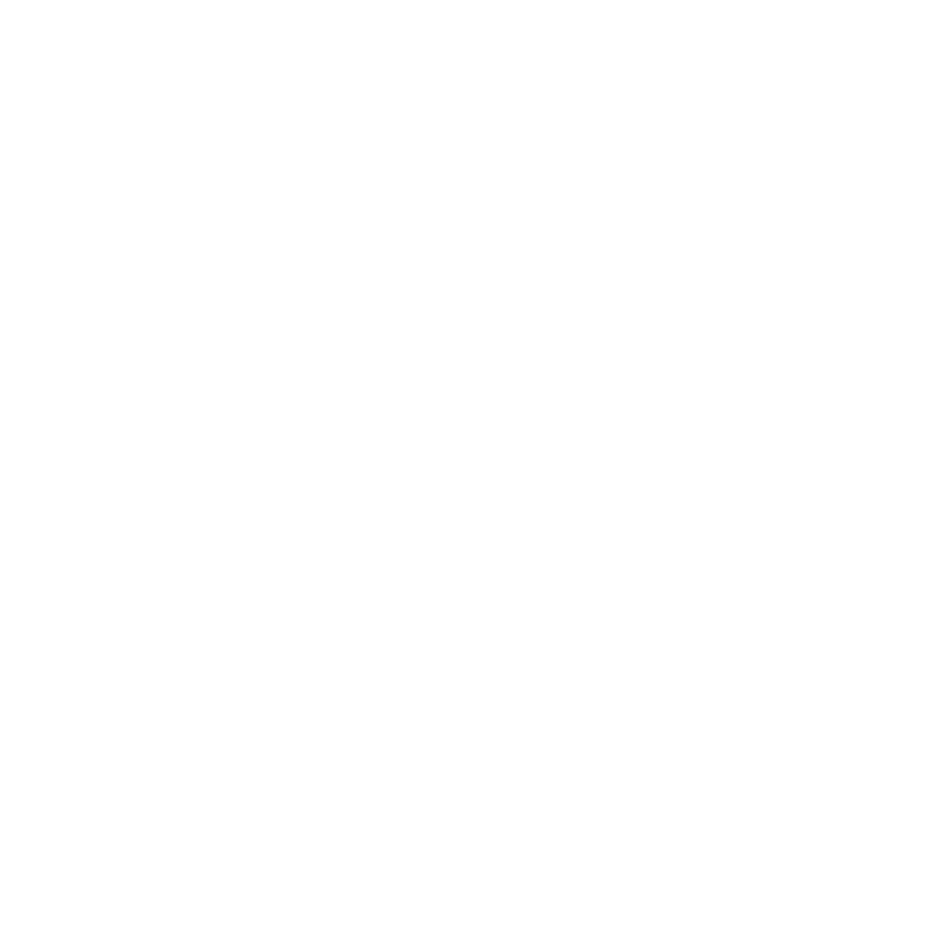
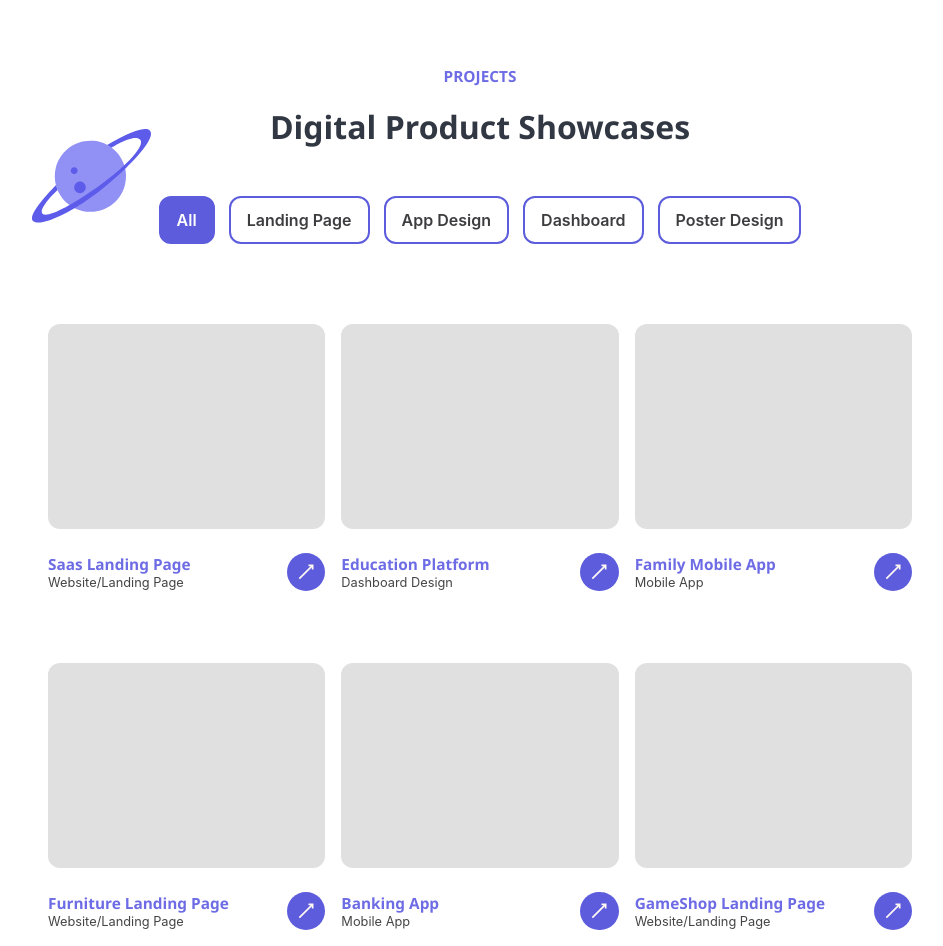
Before and after one commit to dthgiang/giang-portfolio, a React (Create React App) app: page / in a window 1280 px wide. Shown: the part 2120-3066 px from the top of the page, without its empty margins (160-1103 px from the left). Before the commit the page ends 2127 px from the top, so only its background shows below. Built offline with nearby package versions, Linux system fonts and the light colour scheme.

Commit message:
Update project block

```diff
--- a/src/constants/images.js
+++ b/src/constants/images.js
@@ -13,6 +13,8 @@
 import yellowCircleArrow from "../assets/images/arrow-icon-yellow.svg";
 import purpleCircleArrow from "../assets/images/arrow-icon-purple.svg";
 import aboutMeLeft from "../assets/images/about-me-left.svg";
+import bluePlant from "../assets/images/project-plant.svg";
+import projectStar from "../assets/images/project-star.svg";
 
 const images = {
   circlePlay,
@@ -30,6 +32,8 @@
   yellowCircleArrow,
   purpleCircleArrow,
   aboutMeLeft,
+  bluePlant,
+  projectStar,
 };
 
 export default images;
--- a/src/constants/textContent.js
+++ b/src/constants/textContent.js
@@ -34,6 +34,25 @@
   boxTitlePurple: "Frontend Developer",
   boxContentPurple:
     "I develop dynamic, responsive solutions for both web and mobile, focusing on smooth, user-friendly experiences.",
+  projectTitle: "PROJECTS",
+  projectSubTitle: "Digital Product Showcases",
+  all: "All",
+  landingPage: "Landing Page",
+  appDesign: "App Design",
+  dashboard: "Dashboard",
+  posterDesign: "Poster Design",
+  project1Title: "Saas Landing Page",
+  project1SubTitle: "Website/Landing Page",
+  project2Title: "Education Platform",
+  project2SubTitle: "Dashboard Design",
+  project3Title: "Family Mobile App",
+  project3SubTitle: "Mobile App",
+  project4Title: "Furniture Landing Page",
+  project4SubTitle: "Website/Landing Page",
+  project5Title: "Banking App",
+  project5SubTitle: "Mobile App",
+  project6Title: "GameShop Landing Page",
+  project6SubTitle: "Website/Landing Page",
 };
 
 export default textContent;
--- a/src/pages/HomePage/Home.js
+++ b/src/pages/HomePage/Home.js
@@ -1,9 +1,39 @@
-import React from "react";
+import React, { useState } from "react";
 import "../../styles/Home.css";
 import textContent from "../../constants/textContent";
 import images from "../../constants/images";
 
 const Home = () => {
+  const [selectedButton, setSelectedButton] = useState("all");
+  const projects = [
+    {
+      title: textContent.project1Title,
+      subtitle: textContent.project1SubTitle,
+    },
+    {
+      title: textContent.project2Title,
+      subtitle: textContent.project2SubTitle,
+    },
+    {
+      title: textContent.project3Title,
+      subtitle: textContent.project3SubTitle,
+    },
+    {
+      title: textContent.project4Title,
+      subtitle: textContent.project4SubTitle,
+    },
+    {
+      title: textContent.project5Title,
+      subtitle: textContent.project5SubTitle,
+    },
+    {
+      title: textContent.project6Title,
+      subtitle: textContent.project6SubTitle,
+    },
+  ];
+  const handleButtonClick = (buttonName) => {
+    setSelectedButton(buttonName);
+  };
   return (
     <div>
       {/* Intro Block */}
@@ -140,6 +170,64 @@
       </div>
 
       {/* Project Block */}
+      <div className="project-block">
+        <img src={images.bluePlant} alt="bluePlant" className="blue-plant" />
+        <img
+          src={images.projectStar}
+          alt="projectStar"
+          className="project-star"
+        />
+        <div className="project-title">{textContent.projectTitle}</div>
+        <div className="project-subtitle">{textContent.projectSubTitle}</div>
+        <div className="menu-button">
+          {[
+            { key: "all", text: textContent.all },
+            { key: "landingPage", text: textContent.landingPage },
+            { key: "appDesign", text: textContent.appDesign },
+            { key: "dashboard", text: textContent.dashboard },
+            { key: "posterDesign", text: textContent.posterDesign },
+          ].map((button) => (
+            <div
+              key={button.key}
+              className={`button ${button.key}-button ${
+                selectedButton === button.key ? "selected" : ""
+              }`}
+              onClick={() => handleButtonClick(button.key)}
+            >
+              {button.text}
+            </div>
+          ))}
+        </div>
+        <div className="project-container">
+          {projects.map((project, index) => (
+            <div className="project-block" key={index}>
+              <div className="project-image"></div>
+              <div className="project-bottom-block">
+                <div className="project-title-block">
+                  <div className="project-title">{project.title}</div>
+                  <div className="project-subtitle-block">
+                    {project.subtitle}
+                  </div>
+                </div>
+                <button className="project-button">
+                  <svg
+                    xmlns="http://www.w3.org/2000/svg"
+                    viewBox="0 0 24 24"
+                    className="arrow-icon"
+                  >
+                    <path
+                      d="M4 20 L20 4 M15 4 H20 V9"
+                      stroke="currentColor"
+                      strokeWidth="2"
+                      fill="none"
+                    />
+                  </svg>
+                </button>
+              </div>
+            </div>
+          ))}
+        </div>
+      </div>
     </div>
   );
 };
--- a/src/styles/Home.css
+++ b/src/styles/Home.css
@@ -87,8 +87,6 @@
     max-width: 38%; /* Chiều dài tối đa của đoạn văn bản */
 }
 
-
-
 .getStartedButton{
     background-color: #FEB12F; /* Màu nền */
     color: #FFF8F2; /* Màu chữ */
@@ -104,7 +102,6 @@
     background-color: #FFF8F2; /* Màu nền khi hover */
     color: #FEB12F; /* Màu chữ khi hover */
 }
-
 
 .circle-play{
     position:absolute; /* Tạo vị trí tuyệt đối */
@@ -125,7 +122,6 @@
     padding: 2vh 8vw 15vh 8vw; /* Padding: trên, phải, dưới, trái */
 }
 
-
 .watchDemoGroup {
     display: flex; /* Hiển thị theo chiều ngang */
     align-items: center; /* Căn giữa hình tròn và chữ theo chiều dọc */
@@ -140,8 +136,6 @@
     max-width: 38%; /* Chiều dài tối đa của đoạn văn bản */
     margin-left: 1vw;
 }
-
-
 
 .intro-block{
     margin-bottom: 10vh; /* Khoảng cách dưới */
@@ -273,12 +267,6 @@
     transform: scale(1.05); /* Tăng kích thước khi hover */
 }
 
-/* Đổ bóng cho các hộp khác khi một hộp được hover */
-
-
-/* Hiệu ứng màu nền khi hover */
-
-
 .box-1{
     background-color: #F8F8F8; /* Màu nền */
     padding: 4vh 0; /* Khoảng cách bên trong */
@@ -387,7 +375,6 @@
     padding: 10vh 0; /* Padding: trên, phải, dưới, trái */
     gap: 40vw; /* Khoảng cách giữa các phần tử */
 }
-
 
 .left-block{
     position: relative; /* Tạo vị trí tương đối */
@@ -558,3 +545,178 @@
     margin-left: 8px; /* Khoảng cách giữa chữ và mũi tên */
     font-size: 1.2rem;
 }
+
+.project-block{
+    position: relative; /* Tạo vị trí tương đối */
+    display: flex; /* Hiển thị theo chiều ngang */
+    flex-direction: column; /* Đặt chiều dọc cho phần tử con */
+    justify-content: center; /* Căn giữa các phần tử theo chiều dọc */
+    text-align: center; /* Căn giữa theo chiều ngang */
+    align-items: center; /* Căn giữa các phần tử theo chiều ngang */
+    height: auto; /* Đặt chiều cao khối là to */
+    margin-top: 7vh; /* Khoảng cách trên */
+    gap: 2vh; /* Khoảng cách giữa các phần tử */
+}
+
+.project-title{
+    color: #6E6CE5; /* Màu chữ */
+    font-size: 1.2vw; /* Kích thước chữ */
+    font-weight: 600; /* Trọng số chữ */
+    line-height: 1.4; /* Chiều cao dòng */
+    font-family: 'Segoe UI', sans-serif; /* Font chữ */
+    font-weight: bold; /* Trọng số font */
+}
+
+.project-subtitle{
+    color: #323843; /* Màu chữ */
+    font-size: 2.5vw; /* Kích thước chữ */
+    font-weight: 600; /* Trọng số chữ */
+    line-height: 1.5; /* Chiều cao dòng */
+    font-family: 'Segoe UI', sans-serif; /* Font chữ */
+    font-weight: bold; /* Trọng số font */
+    margin-bottom: 2vh;
+}
+
+.blue-plant{
+    position: absolute; /* Tạo vị trí tuyệt đối */
+    width: auto; /* Chiều rộng */
+    height: auto; /* Chiều cao */
+    top: 8%; /* Di chuyển 10% từ cạnh trên */
+    left: 15%; /* Di chuyển 15% từ cạnh trái */
+}
+
+.project-star{
+    position: absolute; /* Tạo vị trí tuyệt đối */
+    width: auto; /* Chiều rộng */
+    height: auto; /* Chiều cao */
+    top: -40%; /* Di chuyển 10% từ cạnh trên */
+    right: 20%; /* Di chuyển 15% từ cạnh trái */
+}
+
+.menu-button{
+    margin-top: 1vw; /* Khoảng cách trên */
+    display: flex; /* Hiển thị theo chiều ngang */
+    justify-content: space-between; /* Căn giữa các phần tử theo chiều ngang */
+    align-items: center; /* Căn giữa các phần tử theo chiều dọc */
+    gap: 1.1vw; /* Khoảng cách giữa các phần tử */
+}
+
+.button{
+    border: 2px solid #5D5CDC;
+    color: #3D3D40;
+    padding: 1.5vh 2vh; /* Khoảng cách bên trong */
+    border: 2px solid #5D5CDC;
+    border-radius: 1.5vh;
+    cursor: pointer; /* Con trỏ khi hover */
+    font-weight: 600; /* Trọng số font */
+    transition: background-color 0.3s, color 0.3s; /* Hiệu ứng chuyển đổi màu */
+}
+
+.button.selected {
+    background-color: #5D5CDC;
+    color: #fff;
+    border-color: #5D5CDC;
+}
+
+/* CSS cho nút khi hover */
+.button:hover {
+    background-color: #ececff;
+    color: #5D5CDC;
+    transform: scale(1.05); /* Tăng nhẹ kích thước khi hover */
+  }
+
+/* CSS cho nút được chọn */
+.button.selected {
+background-color: #5D5CDC;
+color: #fff;
+border-color: #5D5CDC;
+}
+
+/* CSS khi hover vào nút đang được chọn */
+.button.selected:hover {
+background-color: #4c4bbc;
+color: #fff;
+transform: scale(1.05); /* Tăng nhẹ kích thước khi hover */
+}
+
+.project-container {
+    display: flex;
+    flex-wrap: wrap; /* Cho phép các khối xuống dòng */
+    justify-content: space-between; /* Căn giữa các khối */
+    padding: 0 15vw; /* Padding: trên, phải, dưới, trái */
+}
+
+.project-block {
+    flex: 1 1 calc(30% - 0.5vw); /* Chiều rộng 1/3 của container, trừ khoảng cách */
+    display: flex;
+    flex-direction: column;
+    padding: 1vh; /* Padding sử dụng vh để đảm bảo độ cao */
+    box-sizing: border-box; /* Đảm bảo padding không ảnh hưởng đến chiều rộng */
+}
+
+.project-image {
+    width: 100%; /* Chiều rộng 100% để bao phủ hết không gian của khối */
+    height: 16vw; /* Chiều cao */
+    border-radius: 1.5vh; /* Bo tròn */
+    background-color: #e0e0e0;
+}
+
+.project-bottom-block {
+    display: flex; /* Hiển thị theo chiều ngang */
+    justify-content: space-between; /* Căn giữa các phần tử theo chiều ngang */
+    align-items: center; /* Căn giữa dọc */
+    width: 100%; /* Chiều rộng 100% */
+    margin-top: 1vh; /* Thêm khoảng cách giữa hình ảnh và phần chữ */
+}
+
+.project-title-block{
+    display: flex; /* Hiển thị theo chiều ngang */
+    flex-direction: column; /* Đặt chiều dọc cho phần tử con */
+    align-items: flex-start; /* Căn giữa theo chiều ngang */
+    justify-content: center; /* Căn giữa các phần tử theo chiều dọc */
+    text-align: left; /* Căn trái nội dung */
+    color: #000;
+    font-weight: bold; /* Trọng số font */
+    font-size: 1.5vw; /* Kích thước chữ */
+}
+
+.project-subtitle-block{
+    display: flex; /* Hiển thị theo chiều ngang */
+    flex-direction: column; /* Đặt chiều dọc cho phần tử con */
+    align-items: flex-start; /* Căn giữa theo chiều ngang */
+    justify-content: center; /* Căn giữa các phần tử theo chiều dọc */
+    text-align: left; /* Căn trái nội dung */
+    color: #464545;
+    font-size: 1vw; /* Kích thước chữ */
+    font-weight: 400;
+}
+
+.project-button {
+    background-color: #5D5CDC; /* Màu nền */
+    color: #FFF8F2; /* Màu mũi tên */
+    width: 3vw; /* Chiều rộng của nút */
+    height: 3vw; /* Chiều cao của nút */
+    border: none; /* Không có viền */
+    border-radius: 50%; /* Bo tròn */
+    cursor: pointer; /* Con trỏ khi hover */
+    display: flex; /* Hiển thị flex */
+    align-items: center; /* Căn giữa dọc */
+    justify-content: center; /* Căn giữa ngang */
+    transition: background-color 0.3s, color 0.3s; /* Hiệu ứng */
+}
+
+.project-button:hover {
+    background-color: #fcba49; /* Màu nền khi hover */
+    color: #5D5CDC; /* Màu mũi tên khi hover */
+}
+
+.arrow-icon {
+    width: 20px; /* Kích thước mũi tên */
+    height: 20px;
+    stroke: currentColor; /* Màu mũi tên */
+    transition: transform 0.3s ease; /* Hiệu ứng xoay mũi tên */
+}
+
+.project-button:hover .arrow-icon {
+    transform: rotate(45deg); /* Xoay 45 độ khi hover */
+}
```
Also changed, not shown: src/assets/images/bottom-background.svg (added).
